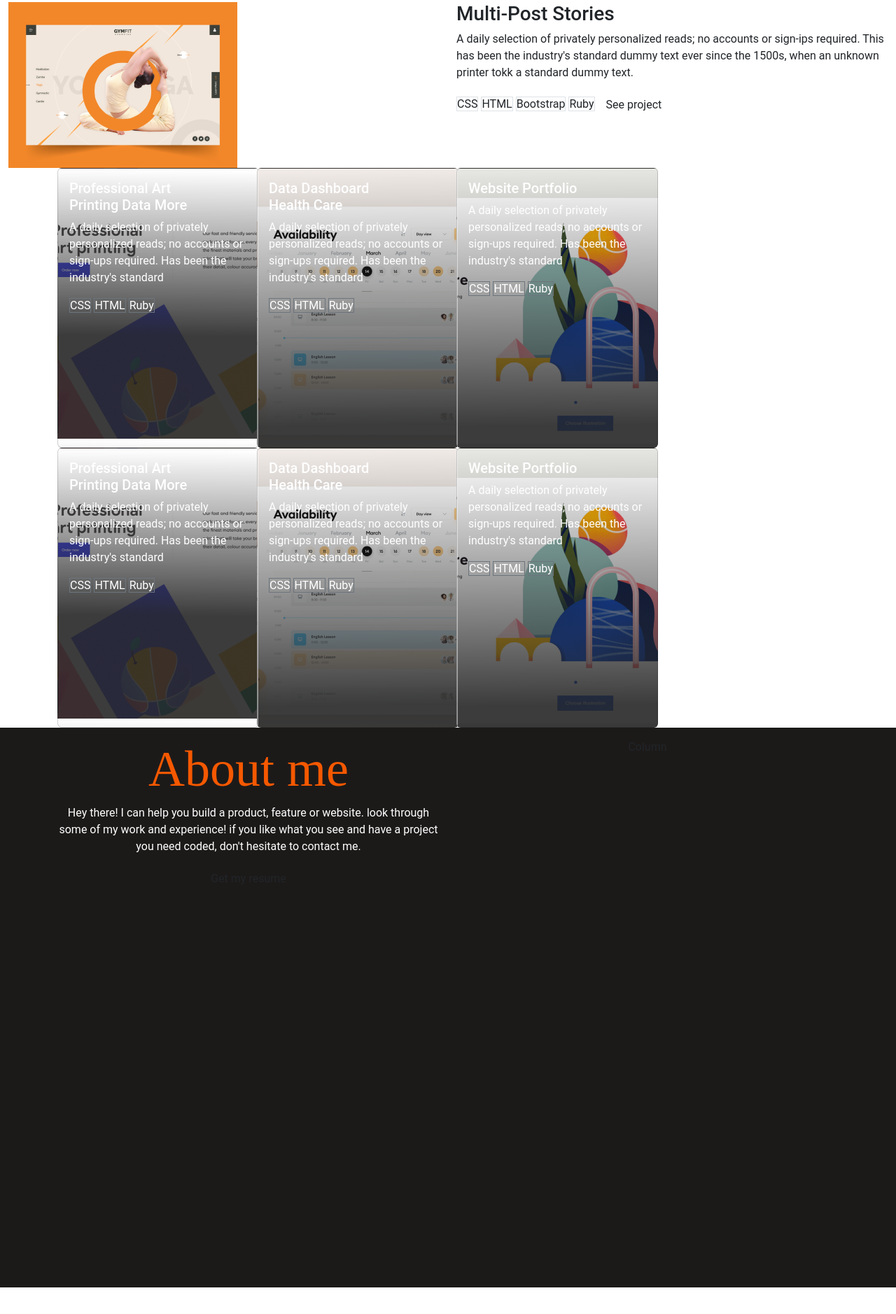
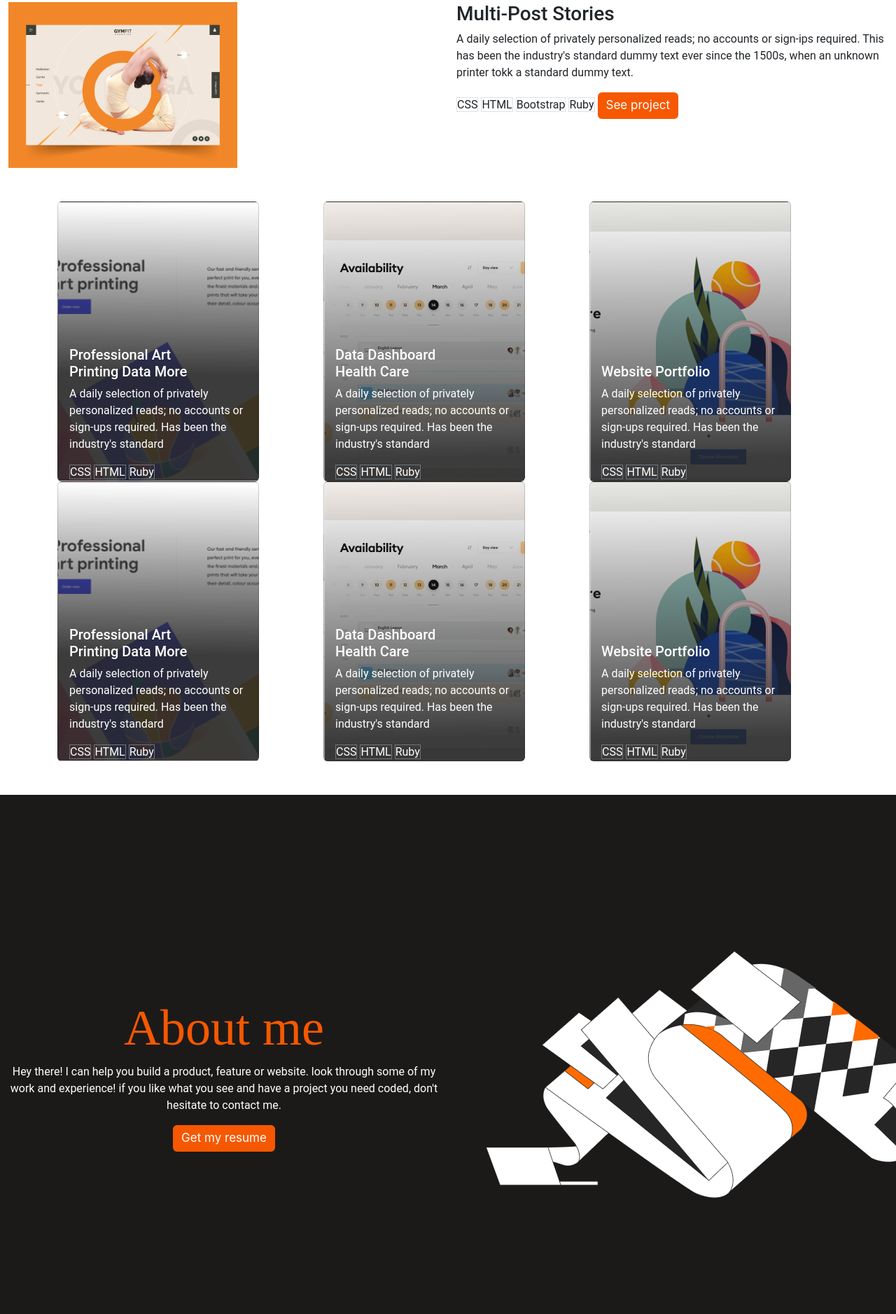
Before and after one commit to eamador1/portfolio-desktop, a plain HTML site: page index.html in a window 1280 px wide. Shown: the part 904-2782 px from the top of the page at 70% size. Drawn offline with nearby package versions, Linux system fonts and the light colour scheme.

Commit message:
Finish bootstrap version desktop

```diff
--- a/index.html
+++ b/index.html
@@ -37,9 +37,9 @@
 
     <div class="container-fluid bg-custom2 pt-5 vh-100">
       <div class="row">
-        <div class="container col-md-1">
-          <div class="container-fluid bg-custom1 d-flex flex-column">
-            <ul class="nav-logo mt-5">
+        <div class="container col-md-1 bg-custom2">
+          <div class="container-fluid bg-custom2 d-flex flex-column">
+            <ul class="nav-logo mt-5 ">
              <li class="nav-item">
                 <a class="logos mr-1 align-items-center" href="#">
                 <img src="img/github.png" alt="Github Logo">
@@ -88,10 +88,10 @@
 
 <div class="container-fluid d-flex flex-column">
     <div class="row">
-      <div class="col">
+      <div class="col md-6">
         <img src="img/Img-Placeholder.png">
       </div>
-      <div class="col">
+      <div class="col md-6">
         <h3>Multi-Post Stories</h3>
         <p>A daily selection of privately personalized reads; no accounts or sign-ips required. This has been
             the industry's standard dummy text ever since the 1500s, when an unknown printer tokk a standard dummy text.
@@ -100,75 +100,87 @@
         <span class="border">HTML</span>
         <span class="border">Bootstrap</span>
         <span class="border">Ruby</span>
-        <button type="button" class="btn bg-btn border-0">See project</button>
+        <button type="button" class="btn border-0" id="button1">See project</button>
       </div>
     </div>
   </div>
-<div class="container">
-    <div class="row">
-    <div class="col-lg-3">
-  <div class="card text-white" style="width: 18rem; height: 25rem; background-image: url(img/Img-Placeholder1.png); ">
-    <div class="card-body">
+<div class="container pt-5 pb-5">
+    <div class="row gy-5">
+    <div class="col-lg-4">
+  <div class="card text-white " style="width: 18rem; height: 25rem; background-image: url(img/Img-Placeholder1.png); background-size: cover; ">
+    <div class="card-body d-flex flex-column justify-content-end">
       <h5 class="card-title">Professional Art <br>Printing Data More</h5>
       <p class="card-text">A daily selection of privately personalized reads; no accounts or sign-ups required. Has been the industry's standard</p>
-      <span class="border border-secondary">CSS</span>
+    </div>
+    <div>
+      <span class="border border-secondary" id="css-lan">CSS</span>
       <span class="border border-secondary">HTML</span>
       <span class="border border-secondary">Ruby</span>
     </div>
   </div>
 </div>
-<div class="col-lg-3">
+<div class="col-lg-4">
     <div class="card text-white" style="width: 18rem; height: 25rem; background-image: url(img/image-background2.png);">
-      <div class="card-body">
+      <div class="card-body d-flex flex-column justify-content-end">
         <h5 class="card-title">Data Dashboard<br>Health Care</h5>
         <p class="card-text ">A daily selection of privately personalized reads; no accounts or sign-ups required. Has been the industry's standard</p>
-        <span class="border border-secondary">CSS</span>
+      </div>
+      <div>
+        <span class="border border-secondary" id="css-lan">CSS</span>
         <span class="border border-secondary">HTML</span>
         <span class="border border-secondary">Ruby</span>
       </div>
     </div>
   </div>
-  <div class="col-lg-3">
+  <div class="col-lg-4">
     <div class="card text-white" style="width: 18rem; height: 25rem; background-image: url(img/image-background3.png);">
-      <div class="card-body">
+      <div class="card-body d-flex flex-column justify-content-end">
         <h5 class="card-title">Website Portfolio</h5>
         <p class="card-text">A daily selection of privately personalized reads; no accounts or sign-ups required. Has been the industry's standard</p>
-        <span class="border border-secondary">CSS</span>
+      </div>
+      <div>
+        <span class="border border-secondary" id="css-lan">CSS</span>
         <span class="border border-secondary">HTML</span>
         <span class="border border-secondary">Ruby</span>
       </div>
     </div>
   </div>
 </div>
-<div class="row">
-    <div class="col-lg-3">
-  <div class="card text-white" style="width: 18rem; height: 25rem; background-image: url(img/Img-Placeholder1.png); ">
-    <div class="card-body">
+<div class="row gy-5">
+    <div class="col-lg-4">
+  <div class="card text-white" style="width: 18rem; height: 25rem; background-image: url(img/Img-Placeholder1.png); background-size: cover; ">
+    <div class="card-body d-flex flex-column justify-content-end">
       <h5 class="card-title">Professional Art <br>Printing Data More</h5>
       <p class="card-text">A daily selection of privately personalized reads; no accounts or sign-ups required. Has been the industry's standard</p>
-      <span class="border border-secondary">CSS</span>
+    </div>
+    <div>
+      <span class="border border-secondary" id="css-lan">CSS</span>
       <span class="border border-secondary">HTML</span>
       <span class="border border-secondary">Ruby</span>
     </div>
   </div>
 </div>
-<div class="col-lg-3">
+<div class="col-lg-4">
     <div class="card text-white" style="width: 18rem; height: 25rem; background-image: url(img/image-background2.png);">
-      <div class="card-body">
+      <div class="card-body d-flex flex-column justify-content-end">
         <h5 class="card-title">Data Dashboard<br>Health Care</h5>
         <p class="card-text ">A daily selection of privately personalized reads; no accounts or sign-ups required. Has been the industry's standard</p>
-        <span class="border border-secondary">CSS</span>
-        <span class="border border-secondary">HTML</span>
-        <span class="border border-secondary">Ruby</span>
-      </div>
+    </div>
+    <div class="">
+      <span class="border border-secondary" id="css-lan">CSS</span>
+      <span class="border border-secondary">HTML</span>
+      <span class="border border-secondary">Ruby</span>
     </div>
   </div>
-  <div class="col-lg-3">
+</div>
+  <div class="col-lg-4">
     <div class="card text-white" style="width: 18rem; height: 25rem; background-image: url(img/image-background3.png);">
-      <div class="card-body">
+      <div class="card-body d-flex flex-column justify-content-end">
         <h5 class="card-title">Website Portfolio</h5>
         <p class="card-text">A daily selection of privately personalized reads; no accounts or sign-ups required. Has been the industry's standard</p>
-        <span class="border border-secondary">CSS</span>
+      </div>
+      <div>
+        <span class="border border-secondary" id="css-lan">CSS</span>
         <span class="border border-secondary">HTML</span>
         <span class="border border-secondary">Ruby</span>
       </div>
@@ -177,34 +189,63 @@
 </div>
 </div>
 
-<div class="container-fluid bg-custom2 vh-100 pt-3" >
-    <div class="container text-center">
-        <div class="row">
+<div class="container-fluid bg-custom2 vh-100 d-flex align-items-center" id="aboutme">
+    <!--<div class="container text-center"> -->
+        <div class="row text-center">
           <div class="col">
             <h3 class="text-orange">About me</h3>
             <p class="text-white"> Hey there! I can help you build a product, feature or website. look through some of my work and experience! if you
                 like what you see and have a project you need coded, don't hesitate to contact me.
               </p>
-              <button type="button" class="btn bg-btn border-0">Get my resume</button>
+              <button type="button" class="btn border-0" id="button1">Get my resume</button>
           </div>
           <div class="col">
-            Column
+
           </div>
 
         </div>
-      </div>
+      <!--</div>-->
 </div>
-<footer class="container vh-50  d-flex mt-5 pt-5 gap-4" >
+<div class="container vh-50  d-flex mt-5 pt-5 pb-5 gap-4" >
   <div class="w-50">
     <p class="fs-1">I'm always interested .in hearing about new projects, so if you'd like to chat please get in touch.</p>
   </div>
     <div class="row w-50 gap-4 vh-50">
-    <input type="text" class="border border-top-0 form-control d-inline w-50" placeholder="First name" aria-label="First name">
-    <input type="text"  class="border border-top-0 form-control d-inline w-50" placeholder="email">
-    <input type="text"  class="border border-top-0 form-control w-100" placeholder="last name">
-    <textarea class="" name="" id="" cols="20" rows="10"></textarea>
-    <button type="submit" class="btn btn-primary w-25 ">give info</button>
+    <input type="text" class="border border-0 border-bottom bg- white form-control d-inline " placeholder="Full name" aria-label="First name">
+    <input type="text"  class="border border-0 border-bottom form-control d-inline " placeholder="email">
+    <textarea class=" " name="" id="" cols="20" rows="10" placeholder="Write something here..."></textarea>
+    <button type="submit" class="btn w-25 border-0" id="button1">Get in touch</button>
   </div>
+
+</div>
+<footer class="vh-75 pt-5 mt-5">
+<ul class="nav justify-content-center">
+  <li class="nav-item">
+    <a class="nav-link active" aria-current="page" href="#">
+      <img src="img/icongithub.png">
+    </a>
+  </li>
+  <li class="nav-item">
+    <a class="nav-link" href="#">
+      <img src="img/iconlinkedin.png">
+    </a>
+  </li>
+  <li class="nav-item">
+    <a class="nav-link" href="#">
+      <img src="img/iconangellist.png">
+    </a>
+  </li>
+  <li class="nav-item">
+    <a class="nav-link disabled">
+      <img src="img/icontwitter.png">
+    </a>
+  </li>
+  <li class="nav-item">
+    <a class="nav-link disabled">
+      <img src="img/iconmedium.png">
+    </a>
+  </li>
+</ul>
 </footer>
 </body>
 
--- a/style.css
+++ b/style.css
@@ -18,7 +18,7 @@
     font-family: 'Crete Round', serif;
 }
 
-.bg-btn {
+#button1 {
     background-color: #f55800;
     font-family: 'Inter', sans-serif;
     font-size: 17px;
@@ -43,3 +43,13 @@
     list-style: none;
     width: 10vw;
 }
+
+#aboutme {
+    background-image: url(img/image-contact-desktop.png);
+    background-repeat: no-repeat;
+    background-position: right;
+}
+
+#css-lan {
+    margin-left: 2vh;
+}
```
Also changed, not shown: img/icongithub.png (added), img/iconlinkedin.png (added), img/iconmedium.png (added), img/icontwitter.png (added), img/image-contact-desktop.png (added).
